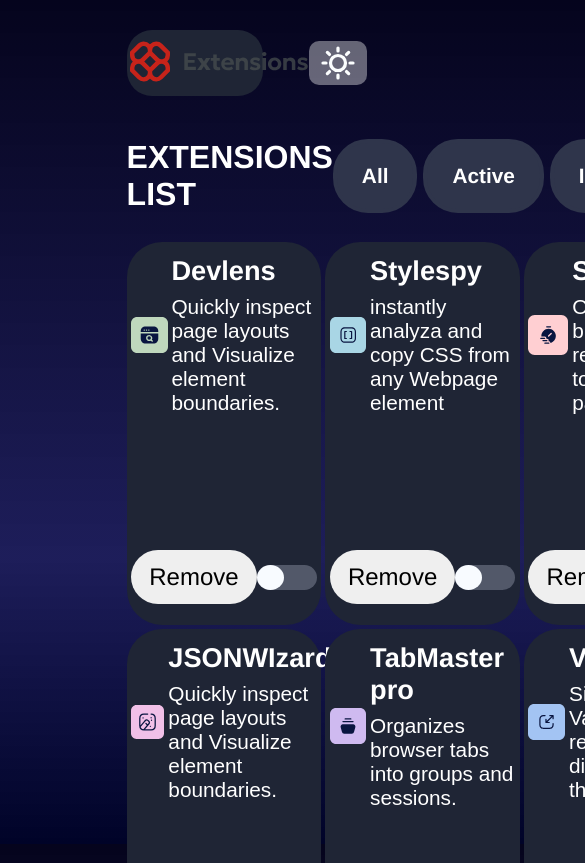
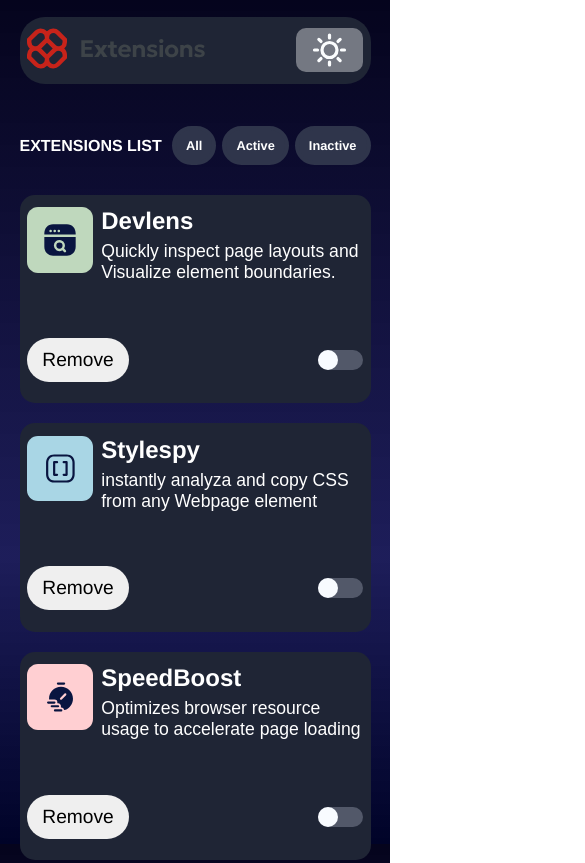
Before and after one commit to RaviranjanMishra01/HTML-CSS-AND-JS_projects, a plain HTML site: page 01-browser-extensions-manager-ui-main/index.html in a window 390 px wide. Shown: the top 863 px of the page, 585 px wide, since content can reach past the window. Drawn offline with Linux system fonts and the light colour scheme.

Commit message:
responsive add css

```diff
--- a/01-browser-extensions-manager-ui-main/style.css
+++ b/01-browser-extensions-manager-ui-main/style.css
@@ -4,15 +4,19 @@
     box-sizing: border-box;
     font-family: 'Franklin Gothic Medium', 'Arial Narrow', Arial, sans-serif;
 }
-body,html{
+
+body,
+html {
     height: 100%;
     width: 100%;
 }
-.main{
+
+.main {
     width: 100%;
     padding: 3.5vh 15vh;
 }
-.navigation{
+
+.navigation {
     padding: 1.3vh 1vw;
     background-color: #1F2535;
     border-radius: 25px;
@@ -20,24 +24,29 @@
     display: flex;
     justify-content: space-between;
     align-items: center;
-    .nav2{
+
+    .nav2 {
         background-color: #ffffff2b;
         height: 100%;
         padding: 18px 25px;
         border-radius: 10px;
         border: 4px solid transparent;
-        img{
+
+        img {
             height: 100%;
             width: 100%;
         }
     }
-    .nav2:hover{
+
+    .nav2:hover {
         border: 4px solid rgb(244, 91, 84);
     }
 }
-.nav2{
+
+.nav2 {
     position: relative;
-    img{
+
+    img {
         position: absolute;
         top: 0px;
         left: 0;
@@ -73,45 +82,51 @@
 }
 
 
-.heading{
+.heading {
     padding-top: 5vh;
     display: flex;
     justify-content: space-between;
-    .ectension{
+
+    .ectension {
         font-size: 2rem;
         color: #fff;
         text-transform: uppercase;
         font-family: 'Franklin Gothic Medium', 'Arial Narrow', Arial, sans-serif;
     }
-    .btns{
+
+    .btns {
         display: flex;
         gap: 6px;
     }
-    .btn{
+
+    .btn {
         padding: 12px 25px;
         border-radius: 35px;
         font-size: 1.3rem;
         font-weight: 600;
         text-transform: capitalize;
-        background-color:#2F354B;
+        background-color: #2F354B;
         color: #fff;
-        border:4px solid black ;
+        border: 4px solid black;
     }
-    .btn:hover{
+
+    .btn:hover {
         background-color: rgb(244, 91, 84);
         border: 4px solid rgb(244, 91, 84);
     }
 
 }
-.container{
-    margin-top:3.5vh;
+
+.container {
+    margin-top: 3.5vh;
     width: 100%;
     min-height: 100%;
     display: grid;
-    grid-template-rows: repeat(2,1fr 1fr);
-    grid-template-columns: repeat(3,1fr);
+    grid-template-rows: repeat(2, 1fr 1fr);
+    grid-template-columns: repeat(3, 1fr);
     gap: 1vw;
-    .boxs{
+
+    .boxs {
         min-height: 100%;
         width: 100%;
         padding: 1.5vh 1.2vw;
@@ -123,52 +138,62 @@
         justify-content: space-between;
     }
 }
-.heading_of_box{
+
+.heading_of_box {
     display: flex;
     width: 100%;
     gap: 1vw;
     padding-bottom: 2vh;
 }
-.div_img{
+
+.div_img {
+    height: 100%;
+    width: 20%;
+
+    img {
         height: 100%;
-        width: 20%;
-        img{
-            height: 100%;
-            width: 100%;
-            object-fit: contain;
-        }
+        width: 100%;
+        object-fit: contain;
+    }
 }
-.texts{
+
+.texts {
     width: 80%;
-    .box_heading{
+
+    .box_heading {
         font-size: 1.7rem;
         font-weight: 800;
         font-family: 'Franklin Gothic Medium', 'Arial Narrow', Arial, sans-serif;
         padding-bottom: 1vh;
     }
-    .box_paragraphs{
+
+    .box_paragraphs {
         font-size: 1.3rem;
-        font-family:sans-serif;
+        font-family: sans-serif;
         font-weight: 200;
         width: 100%;
     }
 }
-.box_btns{
+
+.box_btns {
     padding-top: 4.5vh;
     padding-bottom: 1vh;
     display: flex;
     justify-content: space-between;
     align-items: center;
-    button{
+
+    button {
         font-size: 1.5rem;
         padding: 10px 15px;
         border-radius: 30px;
         border: 3px solid transparent;
     }
-    button:active{
+
+    button:active {
         border: 3px solid #F15D55;
     }
 }
+
 .color {
     height: 25px;
     width: 60px;
@@ -196,18 +221,21 @@
     background-color: #F15D55;
     transition: background-color 0.8s ease;
 }
-.container .bandhai{
+
+.container .bandhai {
     display: none;
 }
 
-#boxcolorchange{
+#boxcolorchange {
     background-color: #FCFDFF;
-    .heading_of_box{
-        .texts{
-            .box_heading{
+
+    .heading_of_box {
+        .texts {
+            .box_heading {
                 color: #07103C;
             }
-            .box_paragraphs{
+
+            .box_paragraphs {
                 color: #848790;
             }
         }
@@ -224,6 +252,7 @@
 .nav2:hover {
     border: 4px solid #F45B54 !important;
 }
+
 .btn {
     transition: all 0.3s ease !important;
 }
@@ -255,3 +284,92 @@
     border: 4px solid #2F354B !important;
     color: #fff !important;
 }
+
+
+@media (max-width:1288px) {
+    .main {
+        padding: 2.5vh 6vw;
+
+    }
+
+    .boxs {
+        .heading_of_box {
+            .texts {
+                .box_heading {
+                    font-size: 1.5rem;
+                    padding-bottom: 0.7vh;
+                }
+
+                .box_paragraphs {
+                    font-size: 1.1rem;
+                }
+            }
+        }
+
+        .box_btns {
+            button {
+                padding: 8px 12px;
+                font-size: 1.2rem;
+            }
+
+            .active_div {
+                .color {
+                    height: 20px;
+                    width: 45px;
+                }
+            }
+        }
+    }
+}
+
+@media (max-width:950px) {
+    .main {
+        padding: 2vh 3.5vw;
+
+        .container {
+            display: grid;
+            grid-template-rows: repeat(2, 1fr 1fr);
+            grid-template-columns: repeat(2, 1fr);
+            gap: 15px;
+        }
+    }
+}
+@media (max-width:650px) {
+    .main {
+        padding: 2vh 5vw;
+        .navigation{
+            padding-left:2vw;
+            padding-right: 2vw;
+            .nav2{
+                width: 20%;
+            }
+        }
+        .heading{
+            display: flex;
+            justify-content: space-between;
+            align-items: center;
+            .ectension{
+                font-size: 1rem;
+            }
+            .btn{
+                padding: 8px 10px;
+                font-size: 0.8rem;
+            }
+        }
+        .container {
+            display: flex;
+            flex-direction: column;
+            gap: 20px;
+            .boxs{
+                border-radius: 15px;
+                padding: 1.5vh 2vw;
+                .heading_of_box{
+                    gap: 2.2vw;
+                    .div_img{
+                        width: 20%;
+                    }
+                }
+            }
+        }
+    }
+}
```
